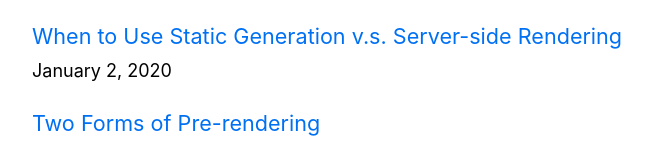
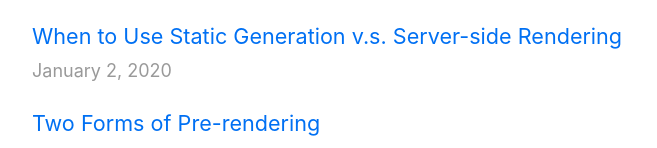
Before and after one commit to applego/nextjs-blog, a Next.js app: page / in a window 1280 px wide. Shown: the part 802-950 px from the top of the page, without its empty margins (302-959 px from the left). Built offline with nearby package versions, Linux system fonts and the light colour scheme.

Commit message:
spell miss  classname > className

```diff
--- a/pages/index.tsx
+++ b/pages/index.tsx
@@ -31,7 +31,7 @@ export default function Home({ allPostsData }) {
                 <a>{title}</a>
               </Link>
               <br />
-              <small classname={utilStyles.lightText}>
+              <small className={utilStyles.lightText}>
                 <Date dateString={date} />
               </small>
             </li>
```
